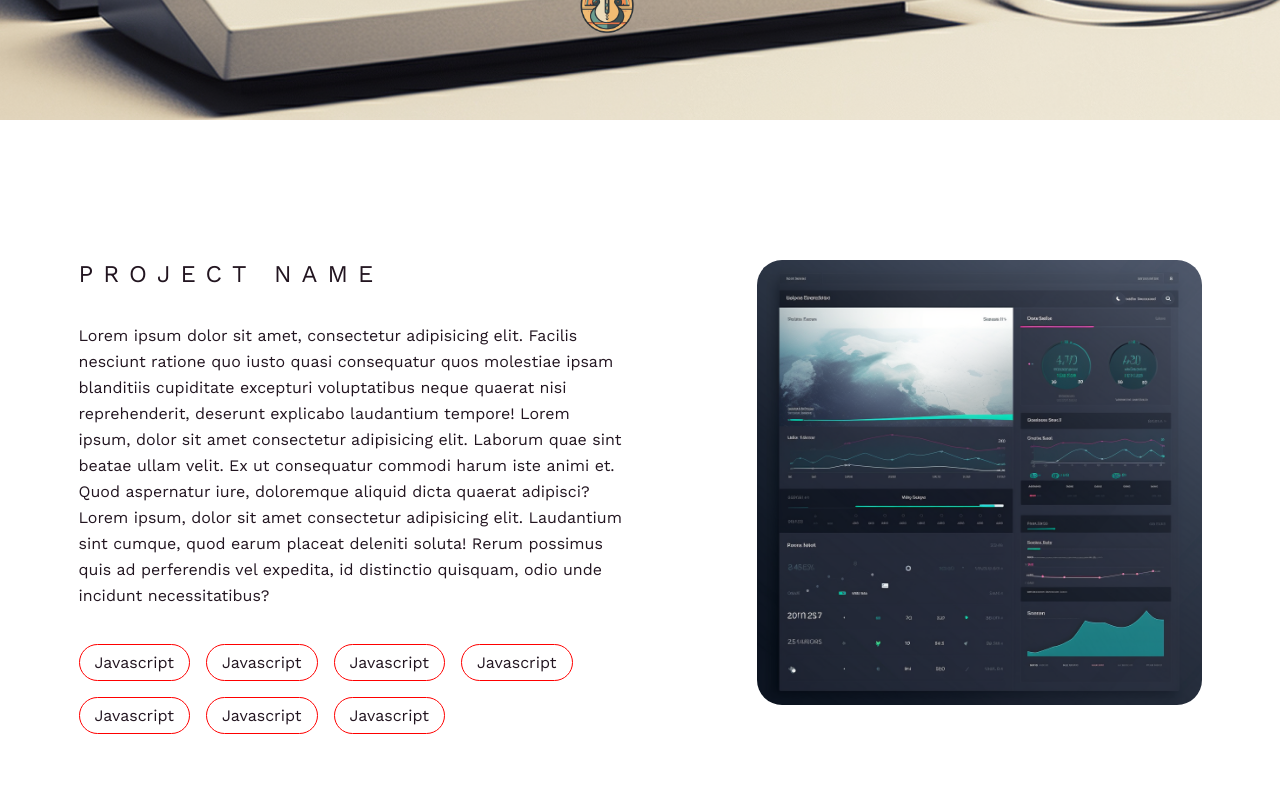
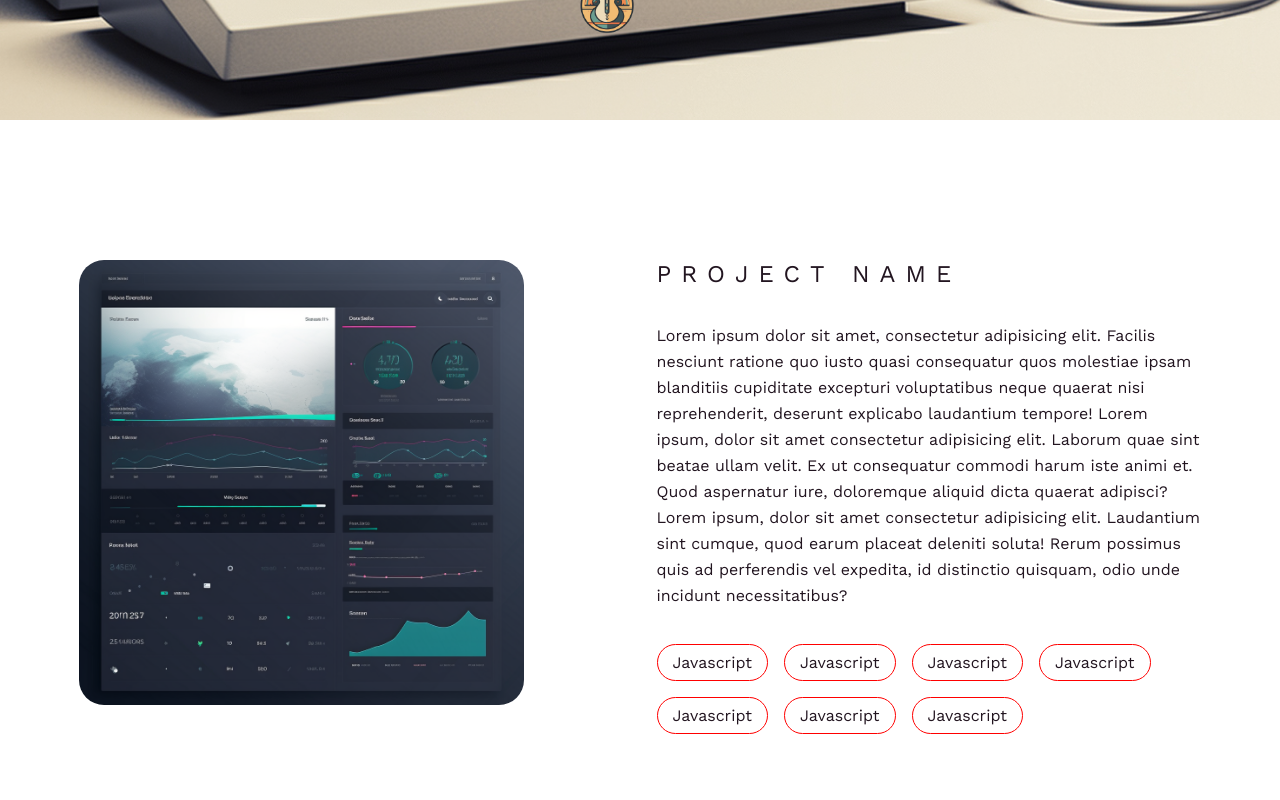
Before and after one commit to Yariandres/nuxt-personal-blog, a Nuxt app: page / in a window 1280 px wide. Shown: the part 680-1480 px from the top of the page. Built offline with nearby package versions, Linux system fonts and the light colour scheme.

Commit message:
adds row reversed to for project layout

```diff
--- a/components/pages/home/Prejects.vue
+++ b/components/pages/home/Prejects.vue
@@ -5,9 +5,18 @@ type Projects = {
   description: string;
   tech: any;
 };
-defineProps<{
+const props = defineProps<{
   project: Projects;
+  index: number;
 }>();
+
+const isRowReverse = computed(() => {
+  if (props.index % 2 === 0) {
+    return 'row-reverse';
+  } else {
+    return 'row';
+  }
+});
 </script>
 
 <template>
@@ -18,13 +27,9 @@ defineProps<{
         {{ project.description }}
       </p>
       <ul class="group">
-        <li v-for="tech in project.tech" class="item">Javascript</li>
-        <!-- <li class="item">React.js</li>
-        <li class="item">Vue.js</li>
-        <li class="item">Material UI</li>
-        <li class="item">CSS Module</li>
-        <li class="item">Nuxt.js</li>
-        <li class="item">Next.js</li> -->
+        <li v-for="(tech, index) in project.tech" class="item" :key="index">
+          Javascript
+        </li>
       </ul>
     </div>
 
@@ -41,6 +46,7 @@ defineProps<{
   padding-inline: 70px;
   display: flex;
   justify-content: space-around;
+  flex-direction: v-bind(isRowReverse);
   gap: 116px;
 
   @media (max-width: 1130px) {
--- a/pages/index.vue
+++ b/pages/index.vue
@@ -5,6 +5,7 @@ type Projects = {
   id: string;
   name: string;
   description: string;
+  tech: string[];
 };
 
 const data = ref<Projects[]>(projects.data);
@@ -14,9 +15,10 @@ const data = ref<Projects[]>(projects.data);
   <main>
     <pages-home-hero />
     <pages-home-prejects
-      v-for="project in data"
+      v-for="(project, index) in data"
       :key="project.id"
       :project="project"
+      :index="index"
     />
   </main>
 </template>
```
